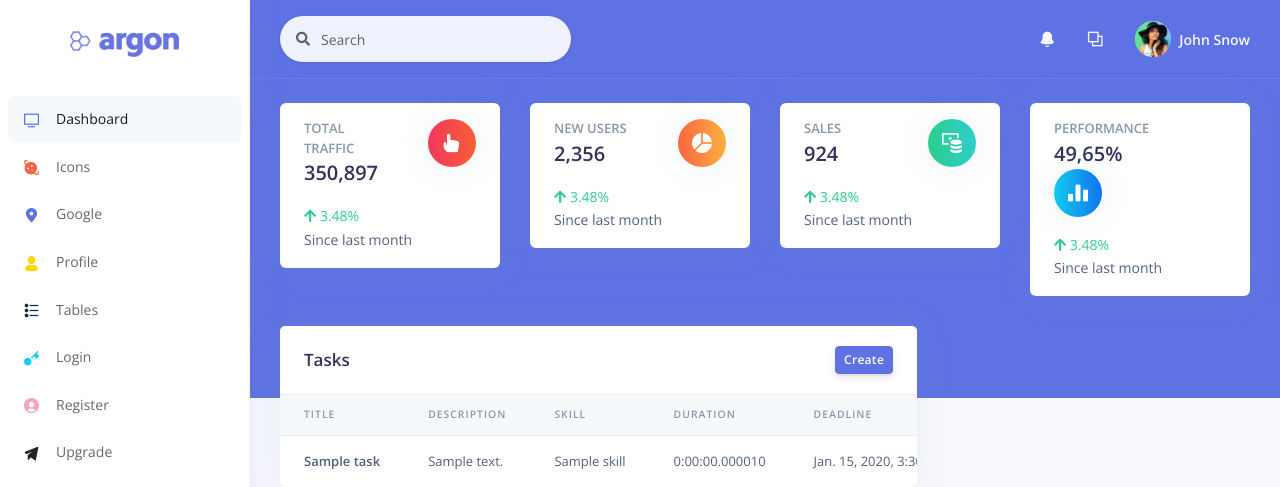
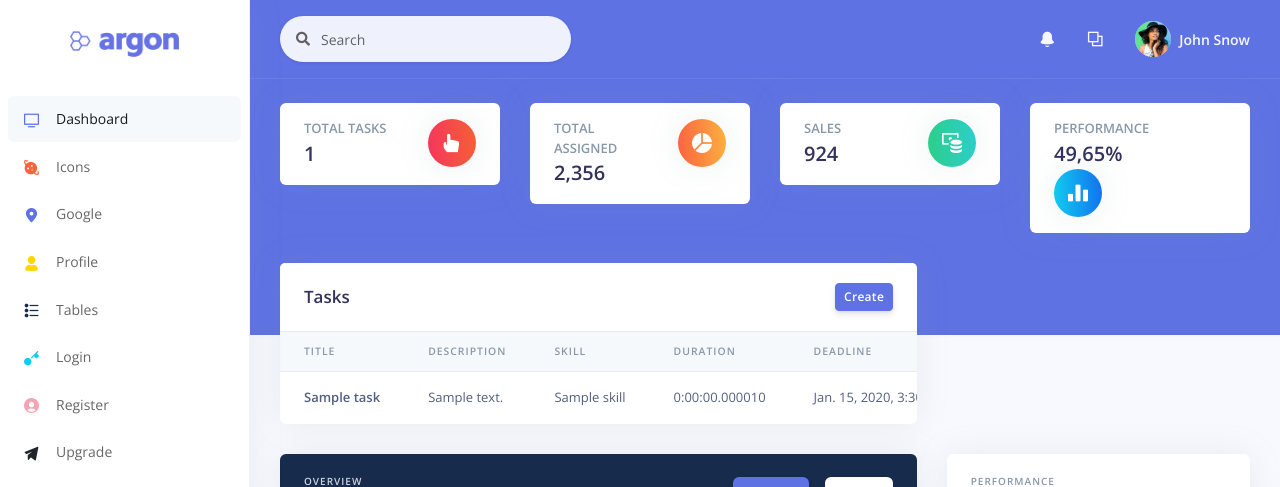
Before and after one commit to abhinand-c/proplanner, a Django app: page /task/manager/1 in a window 1280 px wide. Shown: the top 487 px of the page. Run offline with Django 3.2, Linux system fonts and the light colour scheme; tables that the repository leaves empty hold one stand-in row (values such as "Sample post"); some libraries are stand-ins or nearby versions.

Commit message:
Minor update

```diff
--- a/apps/task/templates/task/manager_prodetail.html
+++ b/apps/task/templates/task/manager_prodetail.html
@@ -13,8 +13,8 @@
             <div class="card-body">
               <div class="row">
                 <div class="col">
-                  <h5 class="card-title text-uppercase text-muted mb-0">Total traffic</h5>
-                  <span class="h2 font-weight-bold mb-0">350,897</span>
+                  <h5 class="card-title text-uppercase text-muted mb-0">Total Tasks</h5>
+                  <span class="h2 font-weight-bold mb-0">{{ task_list.count }}</span>
                 </div>
                 <div class="col-auto">
                   <div class="icon icon-shape bg-gradient-red text-white rounded-circle shadow">
@@ -22,10 +22,7 @@
                   </div>
                 </div>
               </div>
-              <p class="mt-3 mb-0 text-sm">
-                <span class="text-success mr-2"><i class="fa fa-arrow-up"></i> 3.48%</span>
-                <span class="text-nowrap">Since last month</span>
-              </p>
+
             </div>
           </div>
         </div>
@@ -35,7 +32,7 @@
             <div class="card-body">
               <div class="row">
                 <div class="col">
-                  <h5 class="card-title text-uppercase text-muted mb-0">New users</h5>
+                  <h5 class="card-title text-uppercase text-muted mb-0">Total Assigned</h5>
                   <span class="h2 font-weight-bold mb-0">2,356</span>
                 </div>
                 <div class="col-auto">
@@ -44,10 +41,7 @@
                   </div>
                 </div>
               </div>
-              <p class="mt-3 mb-0 text-sm">
-                <span class="text-success mr-2"><i class="fa fa-arrow-up"></i> 3.48%</span>
-                <span class="text-nowrap">Since last month</span>
-              </p>
+
             </div>
           </div>
         </div>
@@ -66,10 +60,7 @@
                   </div>
                 </div>
               </div>
-              <p class="mt-3 mb-0 text-sm">
-                <span class="text-success mr-2"><i class="fa fa-arrow-up"></i> 3.48%</span>
-                <span class="text-nowrap">Since last month</span>
-              </p>
+
             </div>
           </div>
         </div>
@@ -88,10 +79,7 @@
                   </div>
                 </div>
               </div>
-              <p class="mt-3 mb-0 text-sm">
-                <span class="text-success mr-2"><i class="fa fa-arrow-up"></i> 3.48%</span>
-                <span class="text-nowrap">Since last month</span>
-              </p>
+
             </div>
           </div>
         </div>
--- a/apps/task/views.py
+++ b/apps/task/views.py
@@ -33,6 +33,7 @@ class ManagerProjectDetail(TemplateView):
     def get_context_data(self, *args, **kwargs):
         context = super(ManagerProjectDetail, self).get_context_data(*args, **kwargs)
         context['task_list'] = self.get_task_list()
+        print(dir(self.get_task_list()))
         context['create_task_form'] = self.create_task_form
         return context
 
```
